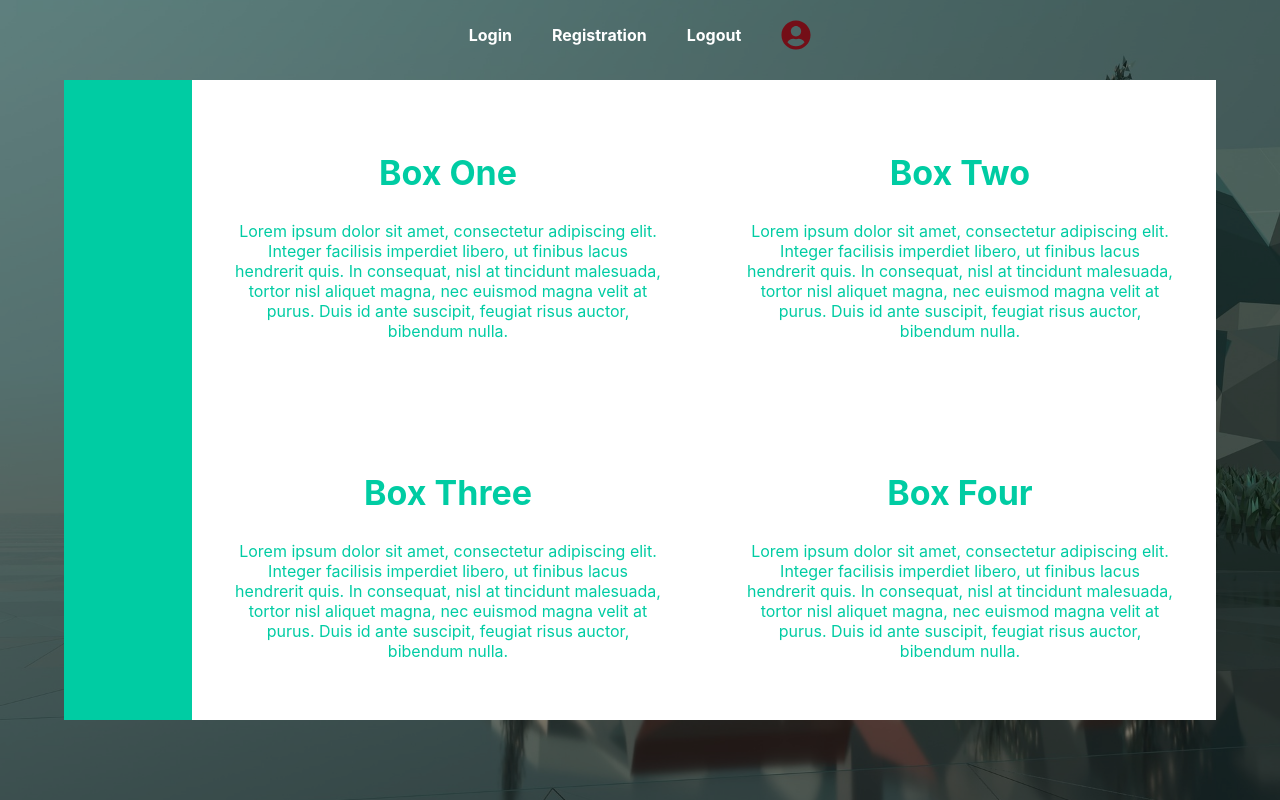
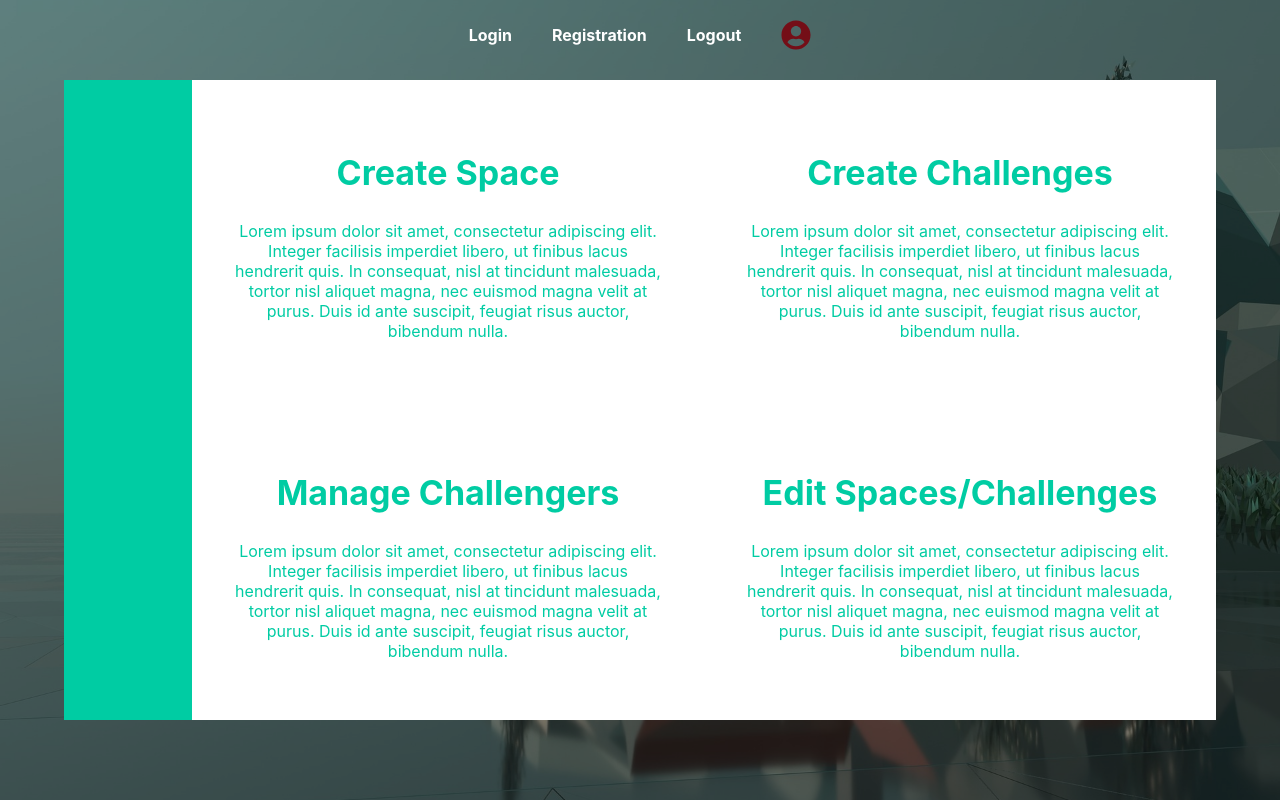
Before and after one commit to CevinThomas/alliance, a React app in the folder frontend/: page /admin in a window 1280 px wide. Built offline with nearby package versions, Linux system fonts and the light colour scheme.

Commit message:
Change titles

```diff
--- a/frontend/src/containers/admin/boxFour.js
+++ b/frontend/src/containers/admin/boxFour.js
@@ -6,7 +6,7 @@ const BoxFour = () => {
     return (
         <div id={"box-four"} className={"boxes"}>
             <OverlayTransition id={"admin-overlay-four"}/>
-            <Box class={"box-container"} title={"Box Four"} type={"h2"}/>
+            <Box class={"box-container"} title={"Edit Spaces/Challenges"} type={"h2"}/>
         </div>
     );
 };
--- a/frontend/src/containers/admin/boxOne.js
+++ b/frontend/src/containers/admin/boxOne.js
@@ -6,7 +6,7 @@ const BoxOne = () => {
     return (
         <div className={"boxes"}>
             <OverlayTransition id={"admin-overlay-one"}/>
-            <Box class={"box-container"} title={"Box One"} type={"h2"}/>
+            <Box class={"box-container"} title={"Create Space"} type={"h2"}/>
         </div>
     );
 };
--- a/frontend/src/containers/admin/boxThree.js
+++ b/frontend/src/containers/admin/boxThree.js
@@ -6,7 +6,7 @@ const BoxThree = () => {
     return (
         <div className={"boxes"}>
             <OverlayTransition id={"admin-overlay-three"}/>
-            <Box class={"box-container"} title={"Box Three"} type={"h2"}/>
+            <Box class={"box-container"} title={"Manage Challengers"} type={"h2"}/>
         </div>
     );
 };
--- a/frontend/src/containers/admin/boxTwo.js
+++ b/frontend/src/containers/admin/boxTwo.js
@@ -6,7 +6,7 @@ const BoxTwo = () => {
     return (
         <div id={"box-two"} className={"boxes"}>
             <OverlayTransition id={"admin-overlay-two"}/>
-            <Box class={"box-container"} title={"Box Two"} type={"h2"}/>
+            <Box class={"box-container"} title={"Create Challenges"} type={"h2"}/>
         </div>
     );
 };
```
